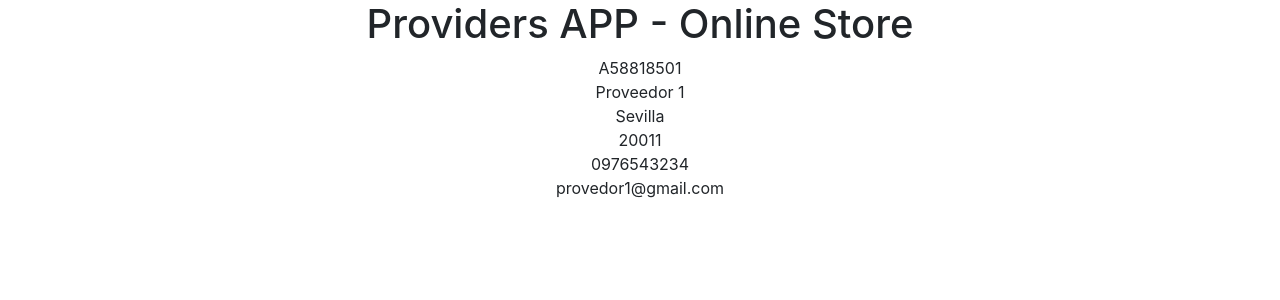
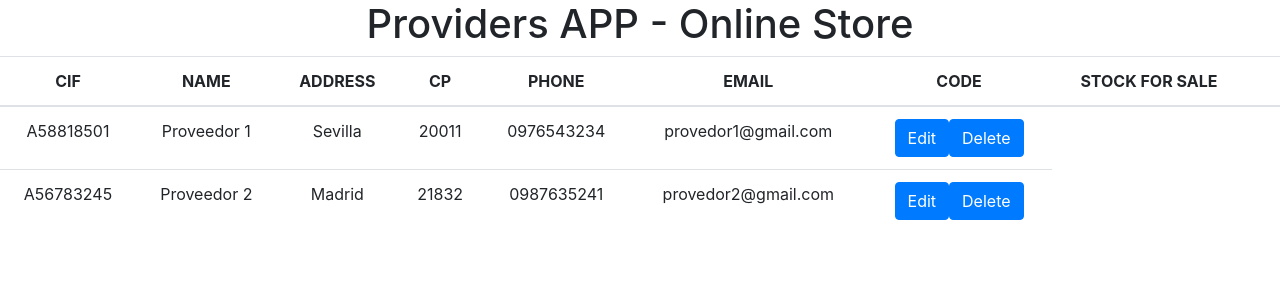
Before and after one commit to CAVA1611/front-providers-h, a React (Create React App) app: page / in a window 1280 px wide. Shown: the top 300 px of the page. Built offline with nearby package versions, Linux system fonts and the light colour scheme.

Commit message:
Static List Providers

```diff
--- a/src/App.js
+++ b/src/App.js
@@ -1,8 +1,8 @@
 
 import './App.css';
-import Provider from './Provider';
+import Providers from './Providers';
 
-const c =
+const c = [
   {cif: "A58818501",
   name: "Proveedor 1",
   address: "Sevilla",
@@ -10,7 +10,17 @@ const c =
   phone: "0976543234",
   email:"provedor1@gmail.com",
   code: "ABC123",
+  stock_sale: "200"},
+  {cif: "A56783245",
+  name: "Proveedor 2",
+  address: "Madrid",
+  cp:"21832",
+  phone: "0987635241",
+  email:"provedor2@gmail.com",
+  code: "CDE456",
   stock_sale: "200"}
+]
+
 
 
 
@@ -21,7 +31,7 @@ function App() {
   return (
     <div className="App">
       <h1>Providers APP - Online Store</h1>
-      <Provider provider={c}/>
+      <Providers providers={c}/>
     </div>
   );
 }
--- a/src/Provider.js
+++ b/src/Provider.js
@@ -1,14 +1,18 @@
 function Provider(props) {
 
     return(
-        <div>
-            <div>{props.provider.cif}</div>
-            <div>{props.provider.name}</div>
-            <div>{props.provider.address}</div>
-            <div>{props.provider.cp}</div>
-            <div>{props.provider.phone}</div>
-            <div>{props.provider.email}</div>
-        </div>
+        <tr>
+            <td>{props.provider.cif}</td>
+            <td>{props.provider.name}</td>
+            <td>{props.provider.address}</td>
+            <td>{props.provider.cp}</td>
+            <td>{props.provider.phone}</td>
+            <td>{props.provider.email}</td>
+            <td>
+                <button className="btn btn-primary" >Edit</button>
+                <button className="btn btn-primary" >Delete</button>
+            </td>
+        </tr>
     )
 
 }
--- /dev/null
+++ b/src/Providers.js
@@ -0,0 +1,36 @@
+
+import Provider from './Provider.js';
+
+function Providers(props) {
+
+
+
+
+    return(
+            <table className="table">
+                <thead>
+                    <tr>
+                        <th>CIF</th>
+                        <th>NAME</th>
+                        <th>ADDRESS</th>
+                        <th>CP</th>
+                        <th>PHONE</th>
+                        <th>EMAIL</th>
+                        <th>CODE</th>
+                        <th>STOCK FOR SALE</th>
+                        <th>&nbsp;</th>
+                    </tr>
+                </thead>
+                <tbody>
+                    {
+                    props.providers.map((provider) =>
+                    <Provider key={provider.cif} provider={provider}/>)
+                    }
+                </tbody>
+            </table>
+
+    )
+
+}
+
+export default Providers;
```
